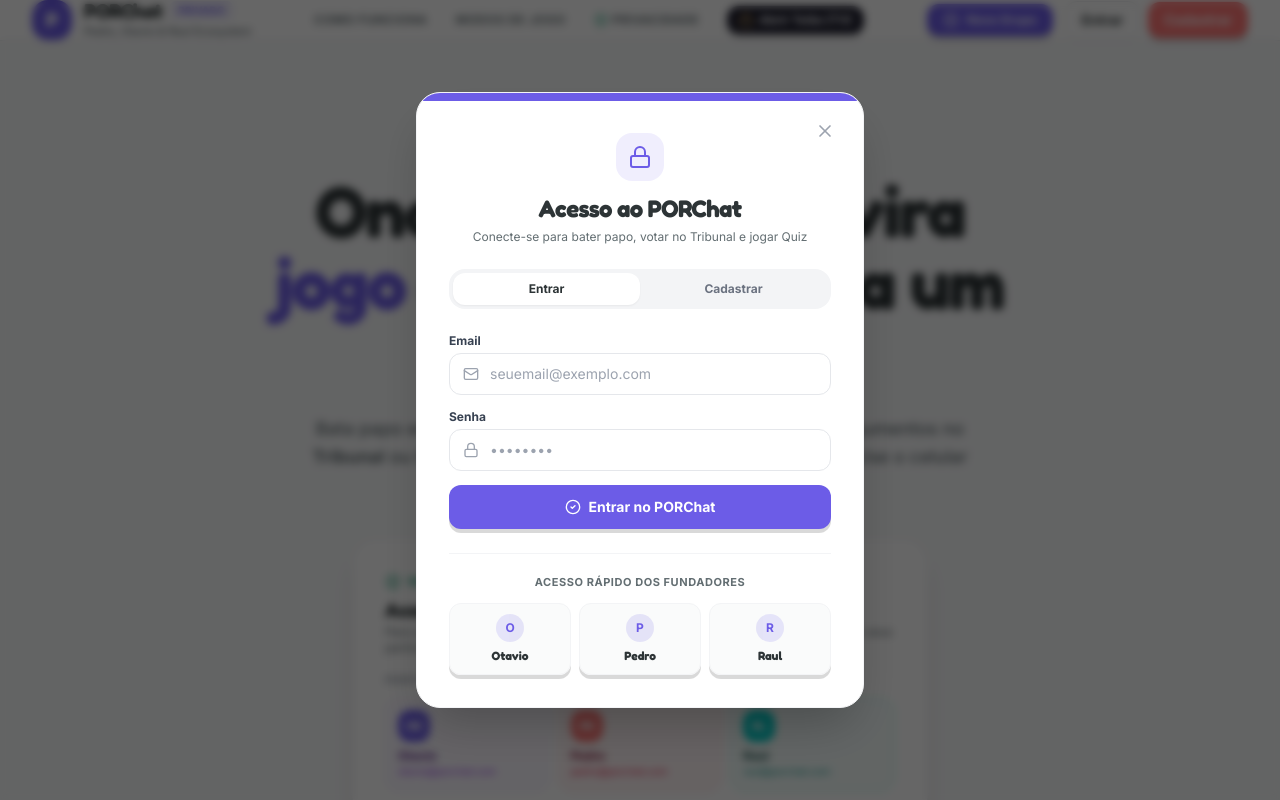
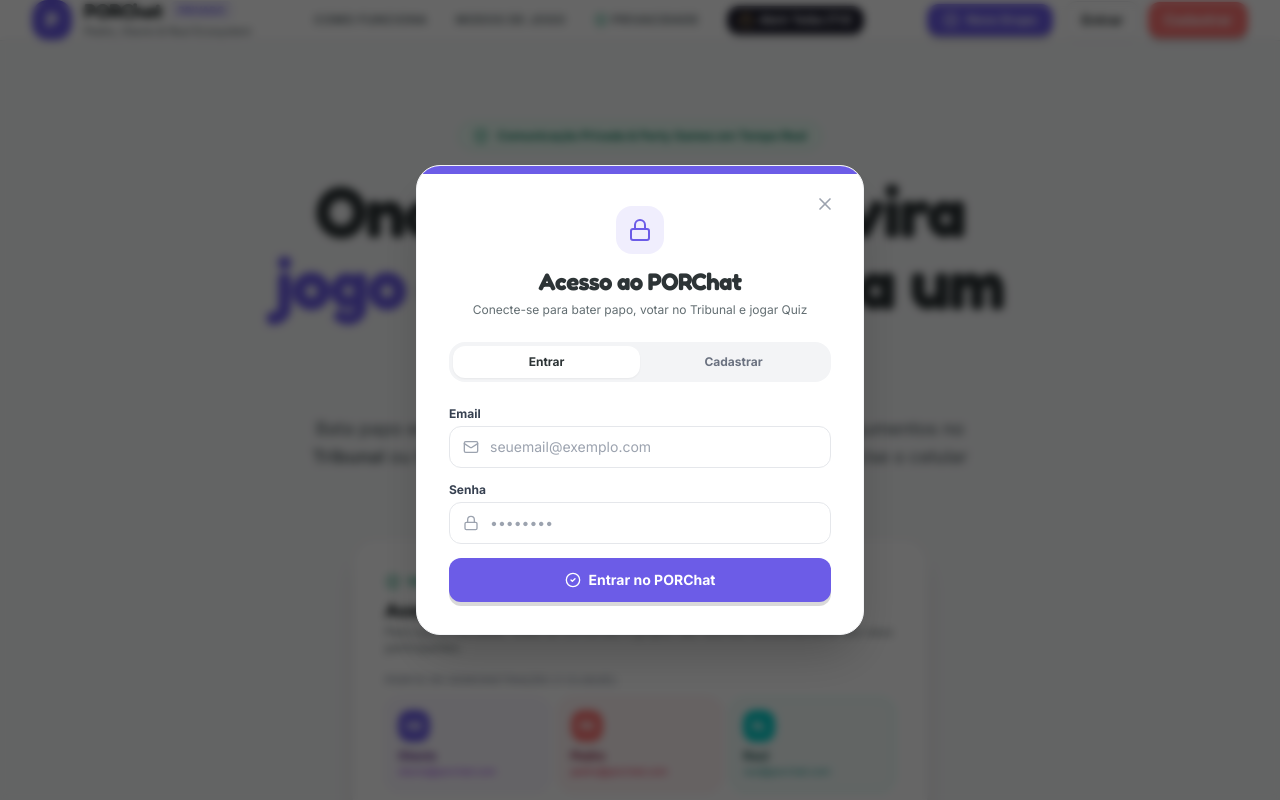
Before and after one commit to Otavio-Emanoel/PORChat, a Next.js app in the folder web/: page / in a window 1280 px wide. Both pictures are taken after a click on the button "Cadastrar". Shown: the top 800 px of the page. Built offline with nearby package versions, Linux system fonts and the light colour scheme; no server answers.

Commit message:
refactor(auth): remove demo profiles and quick login buttons

```diff
--- a/web/src/components/AuthModal.tsx
+++ b/web/src/components/AuthModal.tsx
@@ -2,7 +2,7 @@
 
 import React, { useState } from 'react';
 import { X, Lock, Mail, User as UserIcon, CheckCircle2, AlertCircle } from 'lucide-react';
-import { loginWithCredentials, registerWithCredentials, loginDemoUser, type User } from '@/lib/auth';
+import { loginWithCredentials, registerWithCredentials, type User } from '@/lib/auth';
 
 interface AuthModalProps {
   isOpen: boolean;
@@ -41,20 +41,6 @@ export function AuthModal({ isOpen, onClose, onSuccess, initialMode = 'login' }:
       }
     } catch (err: unknown) {
       setError(err instanceof Error ? err.message : 'Ocorreu um erro');
-    } finally {
-      setLoading(false);
-    }
-  };
-
-  const handleQuickDemo = async (profile: 'Otavio' | 'Pedro' | 'Raul') => {
-    setError(null);
-    setLoading(true);
-    try {
-      const res = await loginDemoUser(profile);
-      onSuccess(res.user);
-      onClose();
-    } catch (err: unknown) {
-      setError(err instanceof Error ? err.message : 'Falha no login demo');
     } finally {
       setLoading(false);
     }
@@ -185,29 +171,6 @@ export function AuthModal({ isOpen, onClose, onSuccess, initialMode = 'login' }:
               )}
             </button>
           </form>
-
-          {/* Quick Access for Founders */}
-          <div className="mt-6 pt-5 border-t border-gray-100">
-            <p className="text-[11px] font-bold text-ink-muted uppercase tracking-wider text-center mb-3">
-              Acesso Rápido dos Fundadores
-            </p>
-            <div className="grid grid-cols-3 gap-2">
-              {(['Otavio', 'Pedro', 'Raul'] as const).map((name) => (
-                <button
-                  key={name}
-                  type="button"
-                  onClick={() => handleQuickDemo(name)}
-                  disabled={loading}
-                  className="p-2.5 rounded-xl bg-gray-50/80 hover:bg-brand-primary/10 hover:text-brand-primary border border-gray-100 text-xs font-bold text-ink-main transition-all text-center flex flex-col items-center gap-1.5 group shadow-2xs hover:shadow-xs tactile-btn"
-                >
-                  <span className="w-7 h-7 rounded-full bg-brand-primary/15 text-brand-primary text-xs font-black flex items-center justify-center group-hover:bg-brand-primary group-hover:text-white transition-colors">
-                    {name[0]}
-                  </span>
-                  <span className="font-heading">{name}</span>
-                </button>
-              ))}
-            </div>
-          </div>
         </div>
       </div>
     </div>
--- a/web/src/lib/auth.ts
+++ b/web/src/lib/auth.ts
@@ -122,13 +122,3 @@ export async function registerWithCredentials(
   setStoredSession(data.user, data.token);
   return data;
 }
-
-// 1-Click quick login for pre-seeded demo accounts
-export async function loginDemoUser(profile: 'Otavio' | 'Pedro' | 'Raul'): Promise<AuthResponse> {
-  const emailMap: Record<string, string> = {
-    Otavio: 'otavio@porchat.app',
-    Pedro: 'pedro@porchat.app',
-    Raul: 'raul@porchat.app',
-  };
-  return loginWithCredentials(emailMap[profile], '123456');
-}
```
